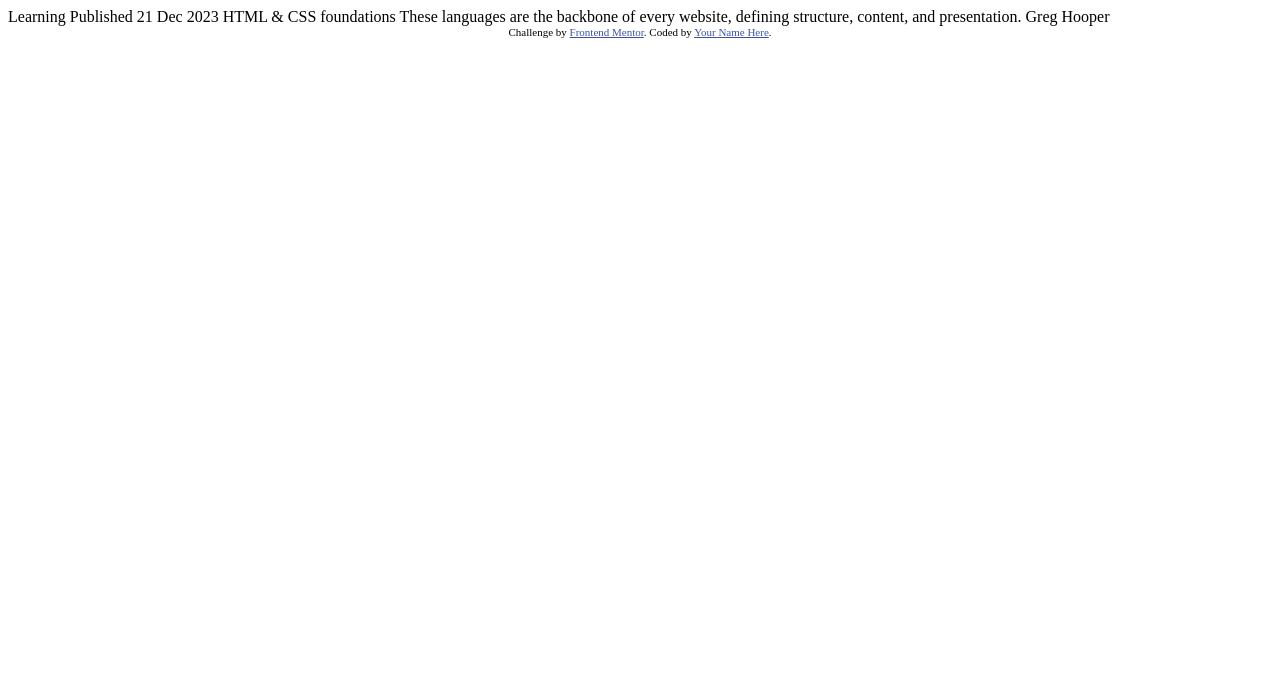
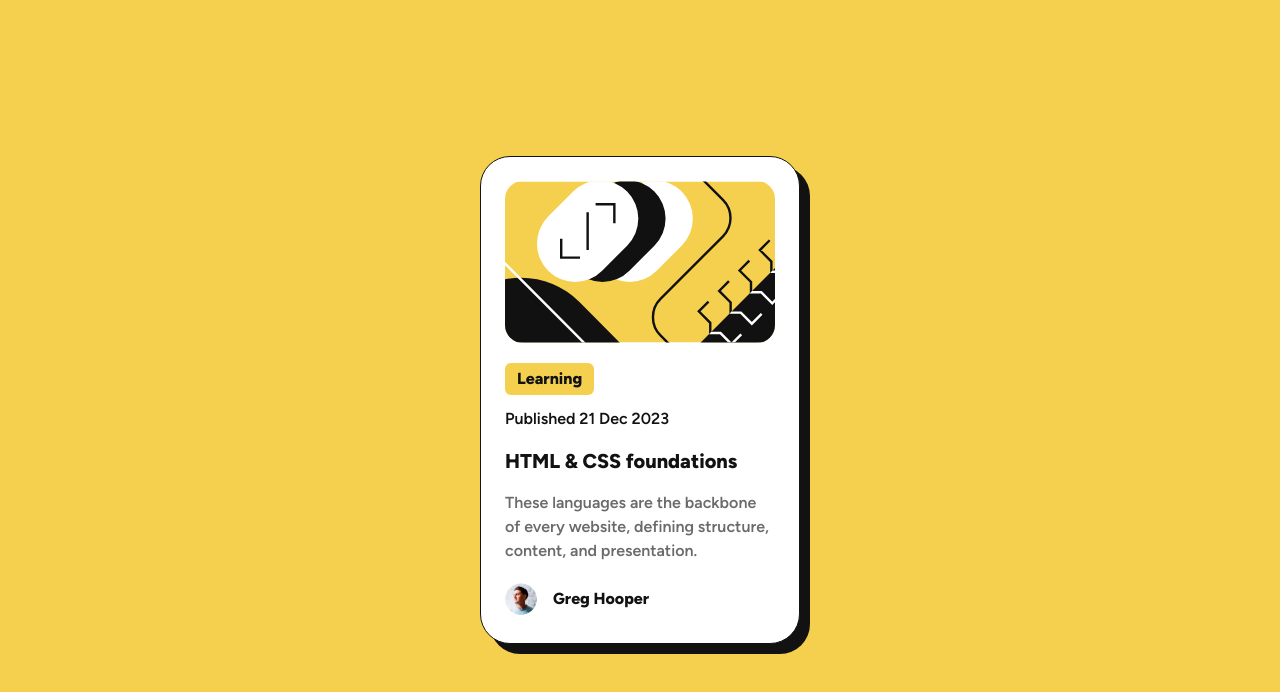
Before and after one commit to kwhittom/blog-preview-card, a website: page index.html in a window 1280 px wide. Drawn offline with Linux system fonts and the light colour scheme.

Commit message:
First draft

```diff
--- a/index.html
+++ b/index.html
@@ -1,5 +1,6 @@
 <!DOCTYPE html>
-<html lang="en">
+<html lang="en" class="h-full">
+
 <head>
   <meta charset="UTF-8">
   <meta name="viewport" content="width=device-width, initial-scale=1.0"> <!-- displays site properly based on user's device -->
@@ -8,27 +9,22 @@
 
   <title>Frontend Mentor | Blog preview card</title>
 
-  <!-- Feel free to remove these styles or customise in your own stylesheet 👍 -->
-  <style>
-    .attribution { font-size: 11px; text-align: center; }
-    .attribution a { color: hsl(228, 45%, 44%); }
-  </style>
+  <link href="./styles.css" rel="stylesheet">
 </head>
-<body>
 
-  Learning
+<body class="antialiased bg-yellow flex items-center justify-center h-full">
 
-  Published 21 Dec 2023
-
-  HTML & CSS foundations
-
-  These languages are the backbone of every website, defining structure, content, and presentation.
-
-  Greg Hooper
-
-  <div class="attribution">
-    Challenge by <a href="https://www.frontendmentor.io?ref=challenge" target="_blank">Frontend Mentor</a>.
-    Coded by <a href="#">Your Name Here</a>.
+  <div class="bg-white text-gray-950 p-6 pb-7 w-80 font-semibold rounded-[30px] border border-gray-950 shadow-[10px_10px_0px_0px_rgba(18,18,18,1)]">
+    <img src="./assets/images/illustration-article.svg" alt="" class="rounded-[18px] mb-5">
+    <span class="inline-block bg-yellow rounded-md py-1 px-3 mb-3 font-extrabold">Learning</span>
+    <p>Published 21 Dec 2023</p>
+    <h1 class="font-extrabold text-xl my-4">HTML & CSS foundations</h1>
+    <p class="text-gray-500 mb-5">These languages are the backbone of every website, defining structure, content, and presentation.</p>
+    <div class="flex items-center">
+      <img src="./assets/images/image-avatar.webp" alt="" class="rounded-full me-4" width="32" loading="lazy">
+      <span class="font-extrabold">Greg Hooper</span>
+    </div>
   </div>
 </body>
+
 </html>
--- /dev/null
+++ b/package.json
@@ -0,0 +1,5 @@
+{
+  "devDependencies": {
+    "tailwindcss": "^3.4.14"
+  }
+}
--- /dev/null
+++ b/src/input.css
@@ -0,0 +1,17 @@
+@tailwind base;
+@tailwind components;
+@tailwind utilities;
+
+@layer base {
+  @font-face {
+    font-family: "Figtree";
+    src: url("/assets/fonts/Figtree-VariableFont_wght.ttf")
+      format("truetype-variations");
+    src: url("/assets/fonts/Figtree-VariableFont_wght.ttf") format("truetype")
+      tech("variations");
+    font-style: normal;
+    font-weight: 300 900;
+    font-display: swap;
+    font-stretch: 25% 151%;
+  }
+}
--- /dev/null
+++ b/tailwind.config.js
@@ -0,0 +1,20 @@
+/** @type {import('tailwindcss').Config} */
+module.exports = {
+  content: ["./*.{html,js}"],
+  theme: {
+    extend: {
+      fontFamily: {
+        sans: ["Figtree", "ui-sans-serif", "system-ui"],
+      },
+      colors: {
+        yellow: "hsl(47, 88%, 63%)",
+        white: "hsl(0, 0%, 100%)",
+        gray: {
+          500: "hsl(0, 0%, 42%)",
+          950: "hsl(0, 0%, 7%)",
+        },
+      },
+    },
+  },
+  plugins: [],
+};
```
Also changed, not shown: styles.css (added), 1 other file.
